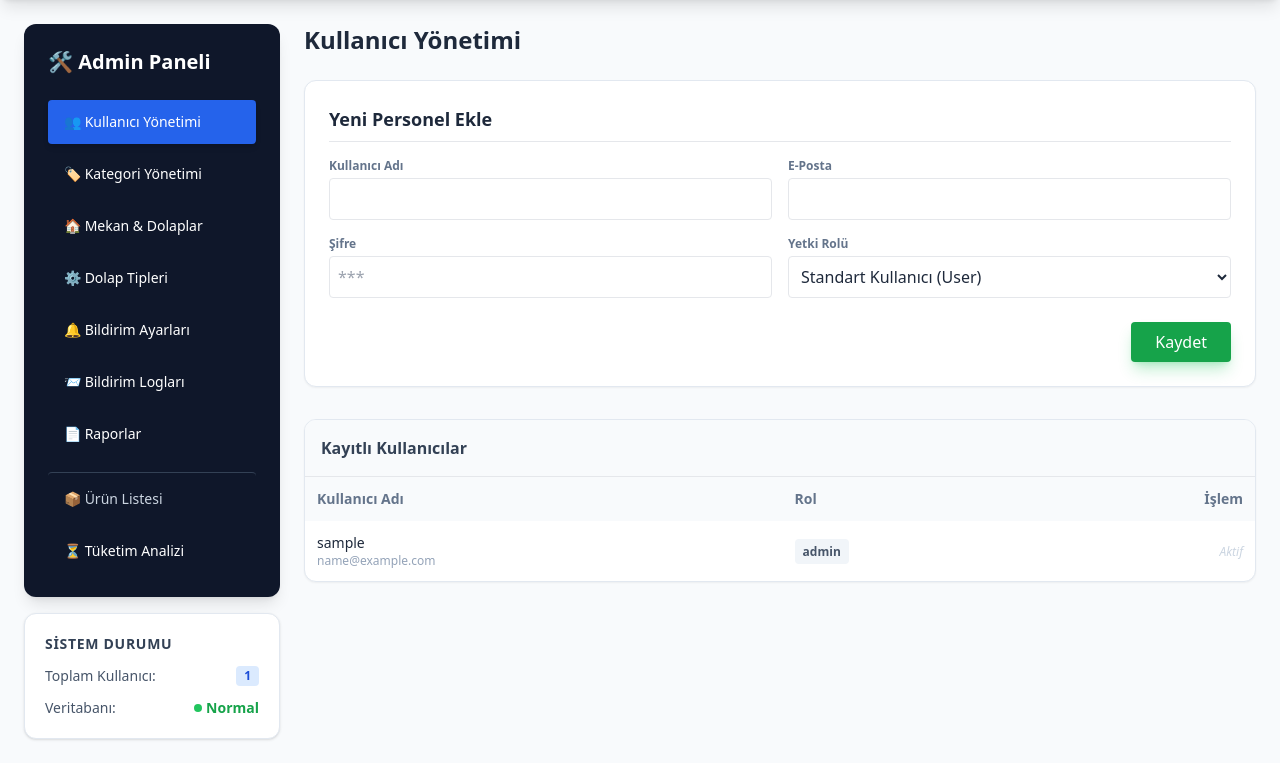
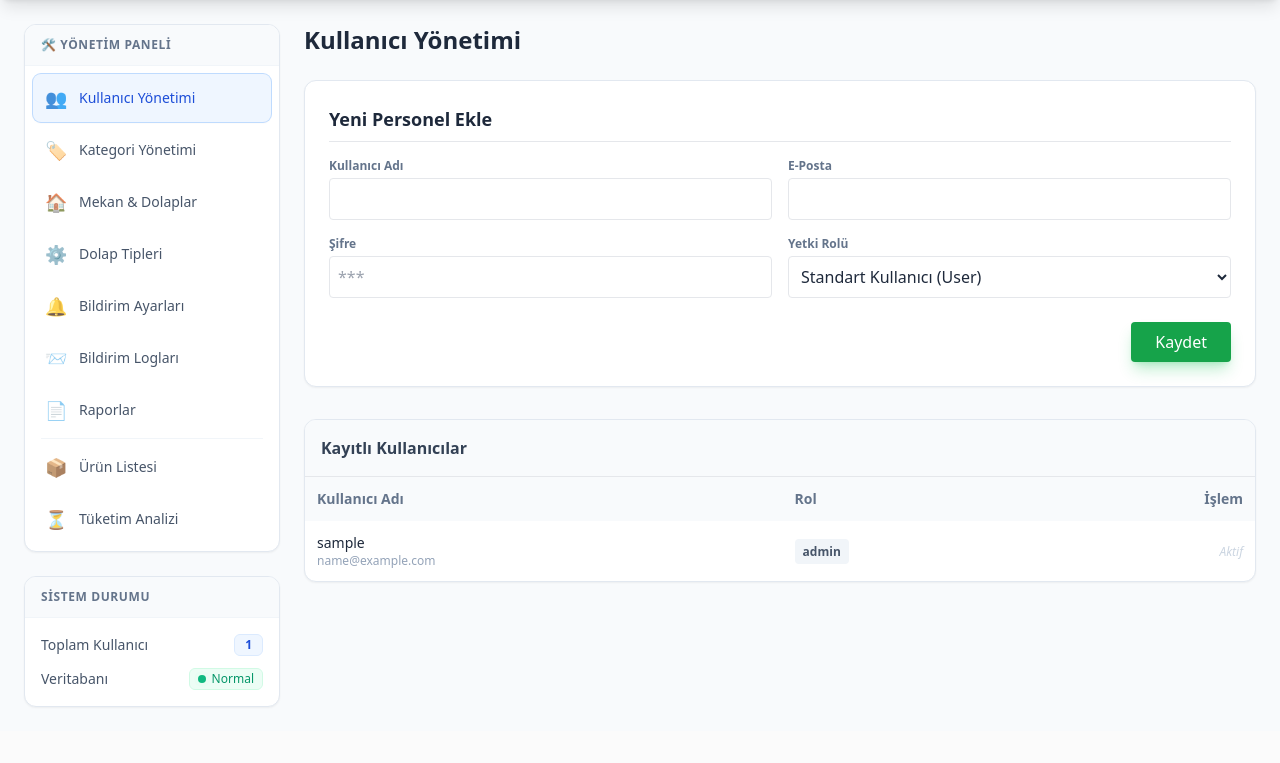
Before and after one commit to haktanbozer/stoktakip, a PHP site: page /admin.php in a window 1280 px wide. Shown: the part 69-832 px from the top of the page. After the commit the page ends 776 px from the top, so only its background shows below. Run offline with PHP 8.4, Linux system fonts and the light colour scheme; the visitor is signed in with stand-in values (Sample User, id 1); tables that the repository leaves empty or names only in its code hold one stand-in row (values such as "Sample post"); data that the repository does not hold is empty; some libraries are stand-ins or nearby versions.

Commit message:
Update sidebar.php

```diff
--- a/sidebar.php
+++ b/sidebar.php
@@ -5,109 +5,106 @@
 $current_page = basename($_SERVER['PHP_SELF']);
 
 // --- BAĞLANTI KONTROLÜ VE ONARMA ---
-// Yapay zeka yanıtını beklerken bağlantı kopmuş olabilir (Error 2006).
-// Bunu kontrol edip gerekirse tekrar bağlanıyoruz.
 try {
-    $pdo->query("SELECT 1"); // Test sorgusu
+    $pdo->query("SELECT 1");
 } catch (PDOException $e) {
-    // Hata 2006 (Server gone away) ise
     if ($e->errorInfo[1] == 2006) {
-        // db.php'deki değişkenleri kullanmaya çalışalım
         global $host, $db, $user, $pass;
-
-        // Eğer değişkenler düşmüşse manuel tanımlayalım
         if(!isset($host)) {
-            $host = 'localhost';
-            $db   = 'haktaace_stok';
-            $user = 'haktaace_stok';
-            $pass = 'wJY5LYrLXAH6pS3DQSMx';
+            $host = 'localhost'; $db = 'haktaace_stok'; $user = 'haktaace_stok'; $pass = 'wJY5LYrLXAH6pS3DQSMx';
         }
-
-        try {
-            $dsn = "mysql:host=$host;dbname=$db;charset=utf8mb4";
-            $pdo = new PDO($dsn, $user, $pass);
-        } catch (PDOException $ex) {
-            // Tekrar bağlanamazsa sessiz kal
-        }
+        try { $dsn = "mysql:host=$host;dbname=$db;charset=utf8mb4"; $pdo = new PDO($dsn, $user, $pass); } catch (PDOException $ex) {}
     }
 }
 
-// İstatistikler için veri çek
+// İstatistikler
 try {
-    // Bu veri yalnızca ADMIN'e gösterileceği için, ADMIN kontrolü içinde kullanmak daha doğru olur.
-    // Ancak veriyi burada çekmek, Admin kontrolü PHP'de yapıldığı için performans açısından sorun yaratmaz.
     $toplamKullanici = $pdo->query("SELECT count(*) FROM users")->fetchColumn();
 } catch (Exception $e) {
     $toplamKullanici = "-";
 }
 
 $isAdmin = isset($_SESSION['role']) && $_SESSION['role'] === 'ADMIN';
+
+// Menü öğeleri için yardımcı fonksiyon (Kod tekrarını önlemek ve temiz görünüm için)
+function menuLink($url, $icon, $text, $currentPage) {
+    $isActive = ($currentPage == $url);
+    // Aktif ve Pasif durumlar için stil sınıfları
+    $baseClass = "flex items-center gap-3 px-3 py-2.5 rounded-lg text-sm font-medium transition-all duration-200 group";
+
+    if ($isActive) {
+        // Aktif Sayfa Stili (Mavi zemin, mavi yazı)
+        $styleClass = "bg-blue-50 dark:bg-blue-900/20 text-blue-700 dark:text-blue-400 shadow-sm ring-1 ring-blue-200 dark:ring-blue-800";
+    } else {
+        // Pasif Sayfa Stili (Gri yazı, hoverda hafif renklenme)
+        $styleClass = "text-slate-600 dark:text-slate-400 hover:bg-slate-50 dark:hover:bg-slate-700/50 hover:text-slate-900 dark:hover:text-slate-200";
+    }
+
+    echo "<a href='$url' class='$baseClass $styleClass'>
+            <span class='text-lg opacity-80 group-hover:opacity-100 transition-opacity'>$icon</span>
+            <span>$text</span>
+          </a>";
+}
 ?>
 
-<div class="w-full md:w-64 flex-shrink-0 space-y-4">
+<div class="w-full md:w-64 flex-shrink-0 space-y-6">
 
     <?php if ($isAdmin): ?>
-    <div class="bg-slate-900 text-white p-6 rounded-xl shadow-lg">
-        <h2 class="text-xl font-bold mb-6 flex items-center gap-2">
-            🛠️ Admin Paneli
-        </h2>
-        <nav class="flex flex-col gap-2">
+    <div class="bg-white dark:bg-slate-800 rounded-xl shadow-sm border border-slate-200 dark:border-slate-700 overflow-hidden transition-colors">
 
-            <a href="admin.php" class="<?= $current_page == 'admin.php' ? 'bg-blue-600 shadow-md' : 'hover:bg-slate-800' ?> px-4 py-3 rounded text-sm font-medium transition flex items-center gap-3">
-                👥 Kullanıcı Yönetimi
-            </a>
+        <div class="px-4 py-3 bg-slate-50 dark:bg-slate-800/80 border-b border-slate-100 dark:border-slate-700/80 backdrop-blur-sm">
+            <h2 class="text-xs font-bold text-slate-500 dark:text-slate-400 uppercase tracking-wider flex items-center gap-2">
+                🛠️ Yönetim Paneli
+            </h2>
+        </div>
 
-            <a href="kategoriler.php" class="<?= $current_page == 'kategoriler.php' ? 'bg-blue-600 shadow-md' : 'hover:bg-slate-800' ?> px-4 py-3 rounded text-sm font-medium transition flex items-center gap-3">
-                🏷️ Kategori Yönetimi
-            </a>
+        <nav class="p-2 space-y-1">
+            <?php
+            menuLink("admin.php", "👥", "Kullanıcı Yönetimi", $current_page);
+            menuLink("kategoriler.php", "🏷️", "Kategori Yönetimi", $current_page);
+            menuLink("mekan-yonetimi.php", "🏠", "Mekan & Dolaplar", $current_page);
+            menuLink("dolap-tipleri.php", "⚙️", "Dolap Tipleri", $current_page);
+            menuLink("bildirim-ayarlari.php", "🔔", "Bildirim Ayarları", $current_page);
+            menuLink("bildirim-gecmisi.php", "📨", "Bildirim Logları", $current_page);
+            menuLink("rapor.php", "📄", "Raporlar", $current_page);
 
-            <a href="mekan-yonetimi.php" class="<?= $current_page == 'mekan-yonetimi.php' ? 'bg-blue-600 shadow-md' : 'hover:bg-slate-800' ?> px-4 py-3 rounded text-sm font-medium transition flex items-center gap-3">
-                🏠 Mekan & Dolaplar
-            </a>
+            // Ayırıcı Çizgi
+            echo '<div class="h-px bg-slate-100 dark:bg-slate-700 my-2 mx-2"></div>';
 
-            <a href="dolap-tipleri.php" class="<?= $current_page == 'dolap-tipleri.php' ? 'bg-blue-600 shadow-md' : 'hover:bg-slate-800' ?> px-4 py-3 rounded text-sm font-medium transition flex items-center gap-3">
-                ⚙️ Dolap Tipleri
-            </a>
-
-            <a href="bildirim-ayarlari.php" class="<?= $current_page == 'bildirim-ayarlari.php' ? 'bg-blue-600 shadow-md' : 'hover:bg-slate-800' ?> px-4 py-3 rounded text-sm font-medium transition flex items-center gap-3">
-                🔔 Bildirim Ayarları
-            </a>
-
-            <a href="bildirim-gecmisi.php" class="<?= $current_page == 'bildirim-gecmisi.php' ? 'bg-blue-600 shadow-md' : 'hover:bg-slate-800' ?> px-4 py-3 rounded text-sm font-medium transition flex items-center gap-3">
-                📨 Bildirim Logları
-            </a>
-
-            <a href="rapor.php" class="<?= $current_page == 'rapor.php' ? 'bg-blue-600 shadow-md' : 'hover:bg-slate-800' ?> px-4 py-3 rounded text-sm font-medium transition flex items-center gap-3">
-                📄 Raporlar
-            </a>
-
-            <a href="envanter.php" class="hover:bg-slate-800 px-4 py-3 rounded text-sm font-medium transition flex items-center gap-3 border-t border-slate-700 mt-2 pt-4 text-slate-300 hover:text-white">
-                📦 Ürün Listesi
-            </a>
-
-            <a href="tuketim-analizi.php" class="hover:bg-slate-800 px-4 py-3 rounded text-sm font-medium transition flex items-center gap-3">
-                ⏳ Tüketim Analizi
-            </a>
-
+            menuLink("envanter.php", "📦", "Ürün Listesi", $current_page);
+            menuLink("tuketim-analizi.php", "⏳", "Tüketim Analizi", $current_page);
+            ?>
         </nav>
     </div>
     <?php endif; ?>
 
     <?php if ($isAdmin): ?>
-    <div class="bg-white dark:bg-slate-800 p-5 rounded-xl shadow border border-slate-200 dark:border-slate-700 transition-colors">
-        <h3 class="font-bold text-slate-700 dark:text-slate-300 mb-3 text-sm uppercase tracking-wider">Sistem Durumu</h3>
-        <ul class="text-sm space-y-3 text-slate-600 dark:text-slate-400">
-            <li class="flex justify-between items-center">
-                <span>Toplam Kullanıcı:</span>
-                <span class="bg-blue-100 text-blue-700 px-2 py-0.5 rounded text-xs font-bold"><?= $toplamKullanici ?></span>
-            </li>
-            <li class="flex justify-between items-center">
-                <span>Veritabanı:</span>
-                <span class="text-green-600 font-bold flex items-center gap-1">
-                    <span class="w-2 h-2 rounded-full bg-green-500"></span> Normal
-                </span>
-            </li>
-        </ul>
+    <div class="bg-white dark:bg-slate-800 rounded-xl shadow-sm border border-slate-200 dark:border-slate-700 overflow-hidden transition-colors">
+        <div class="px-4 py-3 bg-slate-50 dark:bg-slate-800/80 border-b border-slate-100 dark:border-slate-700/80">
+            <h3 class="text-xs font-bold text-slate-500 dark:text-slate-400 uppercase tracking-wider">
+                Sistem Durumu
+            </h3>
+        </div>
+        <div class="p-4">
+            <ul class="text-sm space-y-3">
+                <li class="flex justify-between items-center group">
+                    <span class="text-slate-600 dark:text-slate-400 group-hover:text-slate-800 dark:group-hover:text-slate-200 transition-colors">Toplam Kullanıcı</span>
+                    <span class="bg-blue-50 dark:bg-blue-900/30 text-blue-700 dark:text-blue-300 px-2.5 py-0.5 rounded-md text-xs font-bold border border-blue-100 dark:border-blue-800">
+                        <?= $toplamKullanici ?>
+                    </span>
+                </li>
+                <li class="flex justify-between items-center group">
+                    <span class="text-slate-600 dark:text-slate-400 group-hover:text-slate-800 dark:group-hover:text-slate-200 transition-colors">Veritabanı</span>
+                    <span class="flex items-center gap-1.5 text-xs font-medium text-emerald-600 dark:text-emerald-400 bg-emerald-50 dark:bg-emerald-900/20 px-2 py-0.5 rounded-md border border-emerald-100 dark:border-emerald-800">
+                        <span class="relative flex h-2 w-2">
+                          <span class="animate-ping absolute inline-flex h-full w-full rounded-full bg-emerald-400 opacity-75"></span>
+                          <span class="relative inline-flex rounded-full h-2 w-2 bg-emerald-500"></span>
+                        </span>
+                        Normal
+                    </span>
+                </li>
+            </ul>
+        </div>
     </div>
     <?php endif; ?>
 </div>
```
